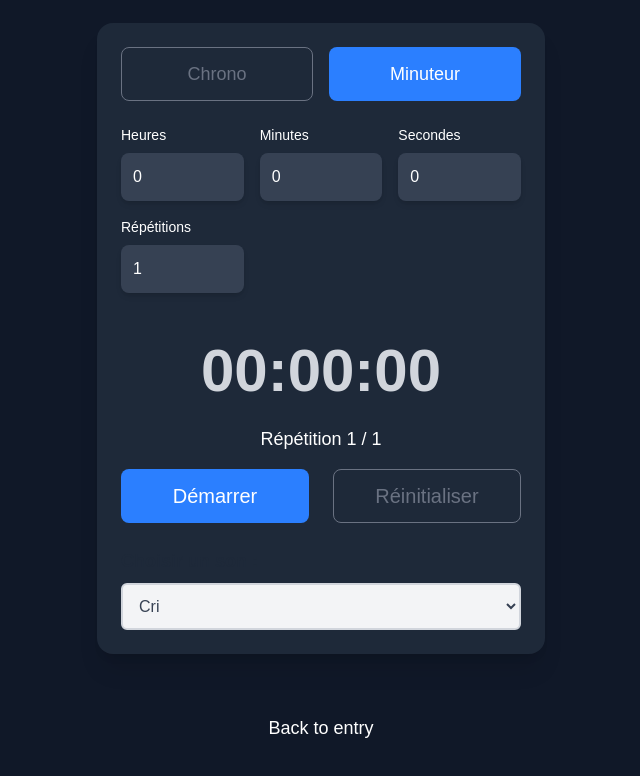
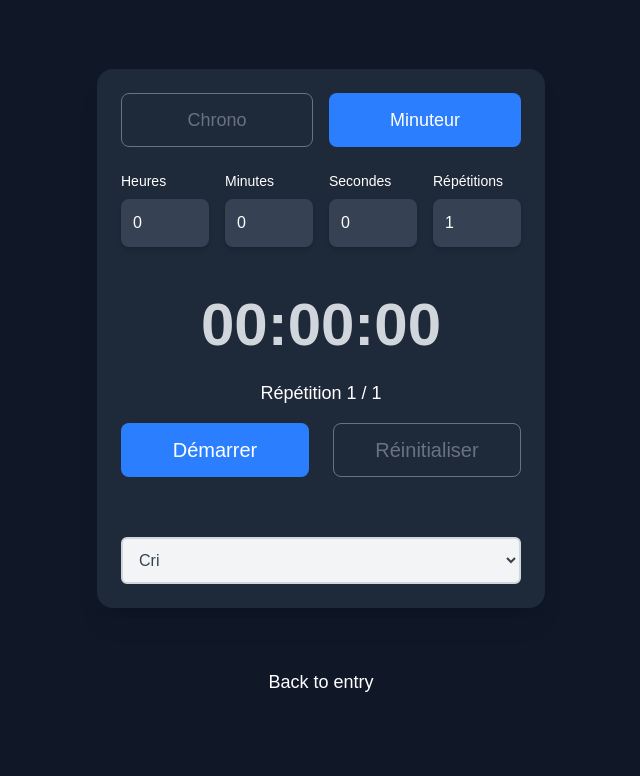
Before and after one commit to Dimitrilhostis/mainproject, a Next.js app: page /timer in a window 1280 px wide. Both pictures are taken after a click on the button "Minuteur". Shown: the top 776 px of the page, without its empty margins (319-959 px from the left). Built offline with nearby package versions, Linux system fonts and the light colour scheme.

Commit message:
oubli répétitions3

```diff
--- a/app/timer/page.js
+++ b/app/timer/page.js
@@ -93,7 +93,7 @@
         </div>
 
         {mode === "timer" && (
-          <div className="grid grid-cols-3 gap-4 mb-6">
+          <div className="grid grid-cols-4 gap-4 mb-6">
             {/* Champ Temps */}
             <div className="flex flex-col">
               <label className="text-sm mb-2">Heures</label>
```
